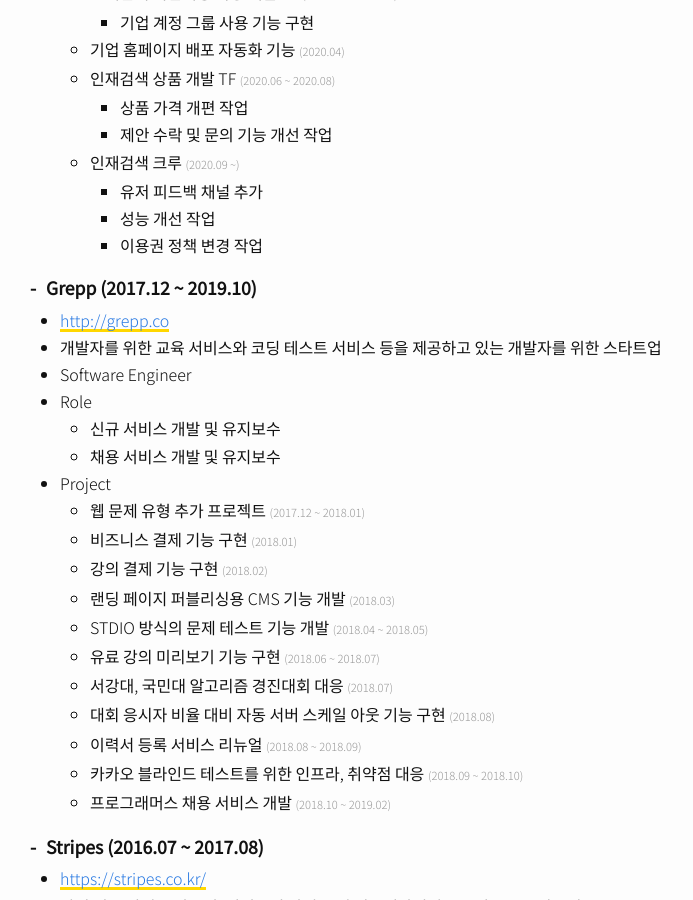
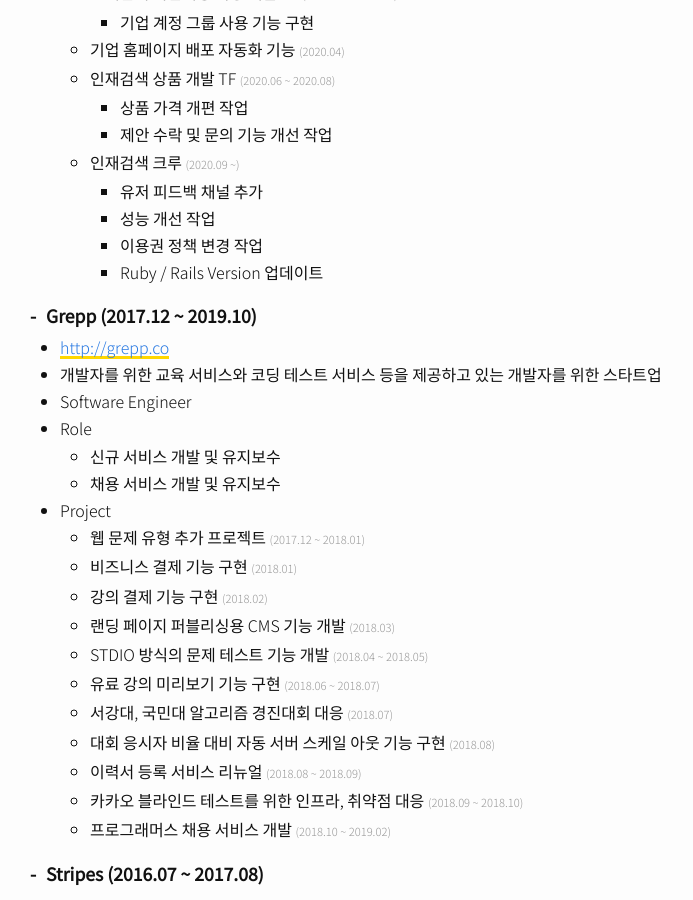
Before and after one commit to dizy64/dizy64.github.io, a Jekyll site: the page built from about/index.html, in a window 1280 px wide and 900 px high, scrolled down 1563 px. Shown: the whole window, without its empty margins (0-693 px from the left). Built offline with Jekyll 4.4.1, drawn with Linux system fonts in a browser that asks for light colours.

Commit message:
프로필을 업데이트하다

```diff
--- a/about/index.html
+++ b/about/index.html
@@ -135,6 +135,7 @@ permalink: /about/
               <li>유저 피드백 채널 추가</li>
               <li>성능 개선 작업</li>
               <li>이용권 정책 변경 작업</li>
+              <li>Ruby / Rails Version 업데이트</li>
             </ul>
           </li>
         </ul>
```
